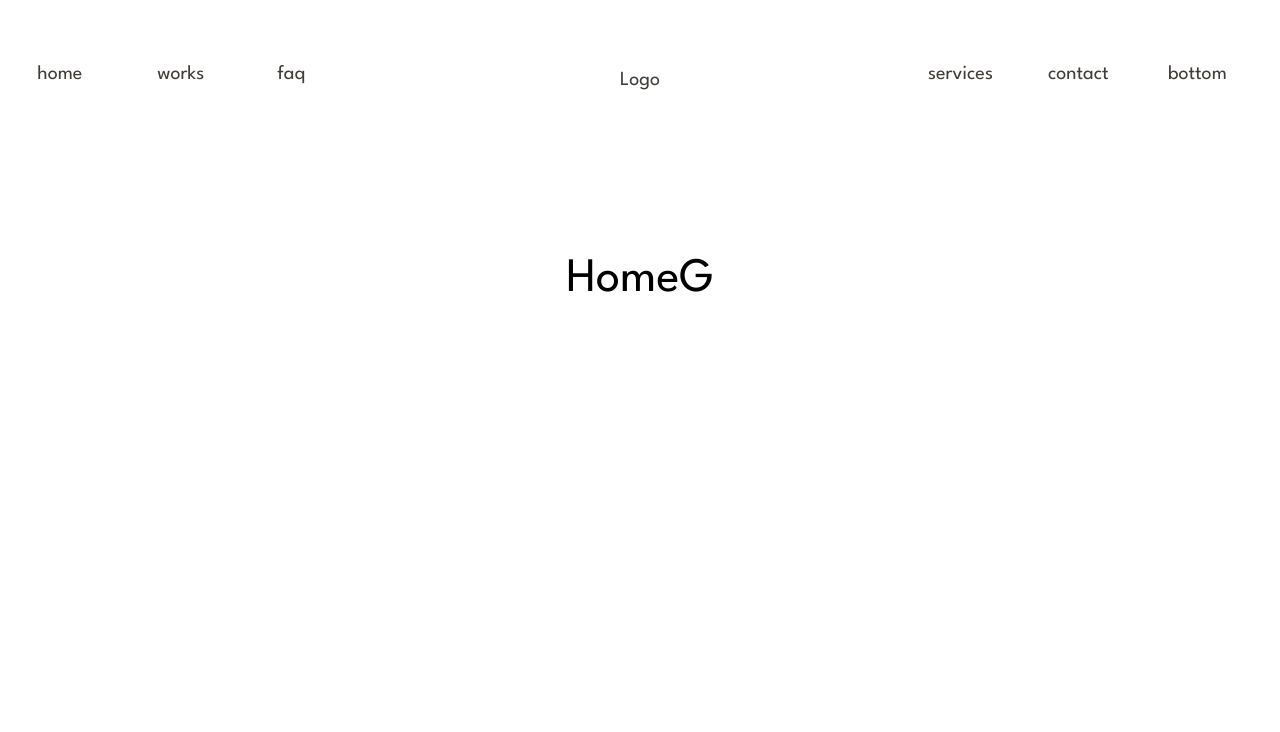
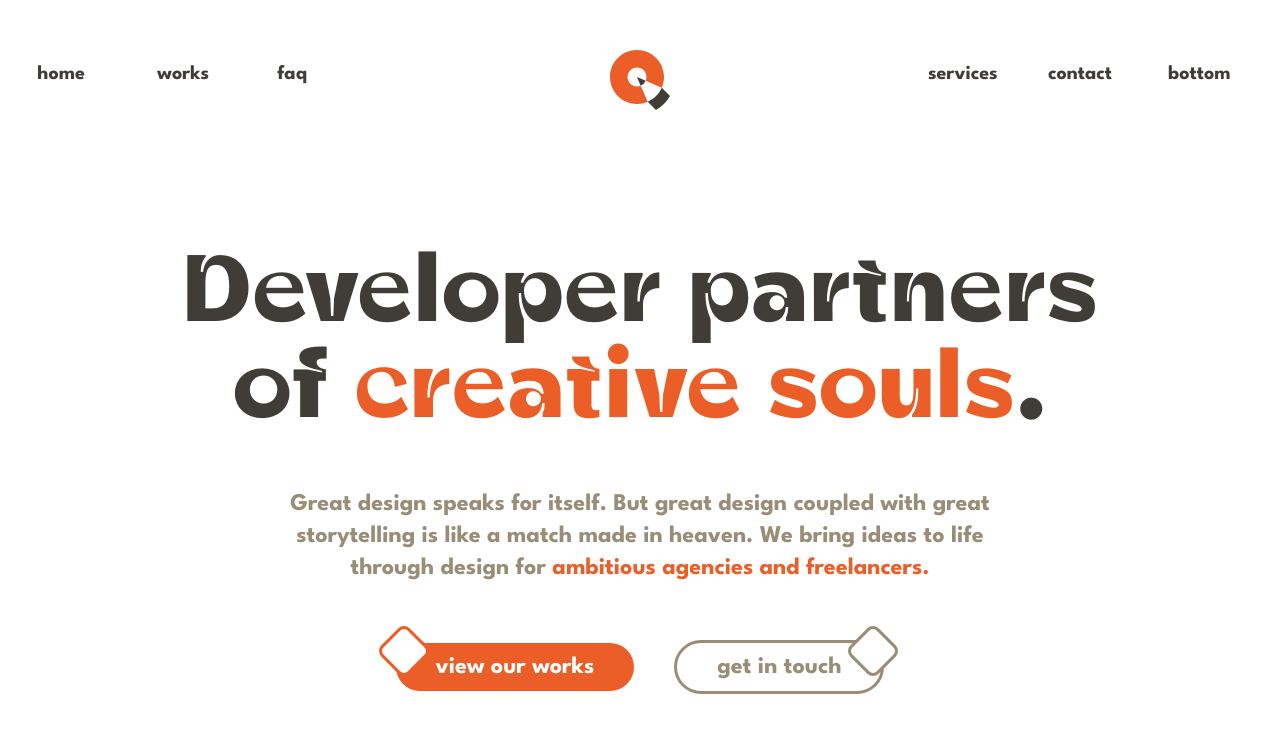
Before and after one commit to mdnhs/quixzel, a Next.js app: page / in a window 1280 px wide. Shown: the top 732 px of the page. Built offline with nearby package versions, Linux system fonts and the light colour scheme.

Commit message:
hero section update

```diff
--- a/app/layout.tsx
+++ b/app/layout.tsx
@@ -5,7 +5,7 @@ import NavBar from "@/components/NavBar/NavBar";
 
 export const metadata: Metadata = {
   title: "Quixzel",
-  description: "The developer partners of creative souls.",
+  description: "Developer partners of creative souls.",
 };
 
 export default function RootLayout({
--- a/app/page.tsx
+++ b/app/page.tsx
@@ -1,7 +1,9 @@
+import Hero from "@/components/Hero/Hero";
+
 export default function Home() {
   return (
-    <main className="flex min-h-screen flex-col items-center justify-between p-24 text-5xl">
-      HomeG
+    <main className="  text-primary">
+      <Hero />
     </main>
   );
 }
--- /dev/null
+++ b/components/Hero/Hero.tsx
@@ -0,0 +1,38 @@
+import React from "react";
+
+type HeroProps = {};
+
+const Hero = (props: HeroProps) => {
+  return (
+    <div className="h-screen w-full container space-y-14 pt-20">
+      <p className="text-[96px] font-title text-center leading-none">
+        Developer partners <br /> of
+        <span className=" text-secondary"> creative souls</span>.
+      </p>
+      <p className="font-bold text-tertiary text-center text-2xl">
+        Great design speaks for itself. But great design coupled with great{" "}
+        <br />
+        storytelling is like a match made in heaven. We bring ideas to life{" "}
+        <br />
+        through design for{" "}
+        <span className="text-secondary">
+          ambitious agencies and freelancers.
+        </span>
+      </p>
+      <div className="w-full flex justify-center items-center gap-10">
+        <button className="px-10 py-2 text-2xl font-bold rounded-full bg-secondary text-white relative group hover:-translate-y-3 transition-all duration-300 ease-in-out">
+          {" "}
+          <span className="w-10 h-10 rounded-lg border-[3px] rotate-45 group-hover:animate-bounce border-secondary bg-white absolute -left-3 -top-3"></span>{" "}
+          view our works
+        </button>
+        <button className="px-10 py-2 text-2xl font-bold rounded-full bg-white border-[3px] border-tertiary text-tertiary relative group hover:-translate-y-3 transition-all duration-300 ease-in-out">
+          {" "}
+          <span className="w-10 h-10 rounded-lg border-[3px] rotate-45 group-hover:animate-bounce border-tertiary bg-white absolute -right-3 -top-3"></span>{" "}
+          get in touch
+        </button>
+      </div>
+    </div>
+  );
+};
+
+export default Hero;
--- a/components/NavBar/NavBar.tsx
+++ b/components/NavBar/NavBar.tsx
@@ -1,3 +1,4 @@
+import Image from "next/image";
 import React from "react";
 
 type NavBarProps = {};
@@ -15,24 +16,37 @@ const rightMenus = [
 
 const NavBar = (props: NavBarProps) => {
   return (
-    <div className=" bg-transparent text-xl text-primary">
+    <div className=" bg-transparent text-xl text-primary font-bold">
       <div className="w-full h-40 container flex items-center">
         <div className="flex gap-2 basis-1/3 items-center justify-center">
           {leftMenus.map((leftItems, leftIdx) => {
             return (
-              <p className="h-10 w-28 cursor-pointer" key={leftIdx + "_" + leftItems.id}>
+              <p
+                className="h-10 w-28 cursor-pointer"
+                key={leftIdx + "_" + leftItems.id}
+              >
                 {leftItems.name}
               </p>
             );
           })}
         </div>
-        <div className="basis-1/3 flex justify-center cursor-pointer">Logo</div>
+        <div className="basis-1/3 flex justify-center items-center cursor-pointer">
+          <Image
+            src={"/images/logos/logo.svg"}
+            height={60}
+            width={60}
+            alt="logo"
+          />
+        </div>
         <div className="flex gap-2 basis-1/3 justify-end">
           {" "}
           <div className="flex gap-2 basis-1/3 items-center justify-center">
             {rightMenus.map((rightItems, rightIdx) => {
               return (
-                <p className="h-10 w-28 cursor-pointer" key={rightIdx + "_" + rightItems.id}>
+                <p
+                  className="h-10 w-28 cursor-pointer"
+                  key={rightIdx + "_" + rightItems.id}
+                >
                   {rightItems.name}
                 </p>
               );
--- a/tailwind.config.ts
+++ b/tailwind.config.ts
@@ -10,7 +10,7 @@ const config: Config = {
     container: {
       center: true,
     },
-    colors: { primary: "#403d39", secondary: "#EB5E28", tertiary: "9A8D77" },
+    colors: { primary: "#403d39", secondary: "#EB5E28", tertiary: "#9A8D77", white:"#FFF" },
     extend: {
       fontFamily: {
         title: ["var(--font-title)"],
```
Also changed, not shown: public/images/logos/logo.svg (added).
